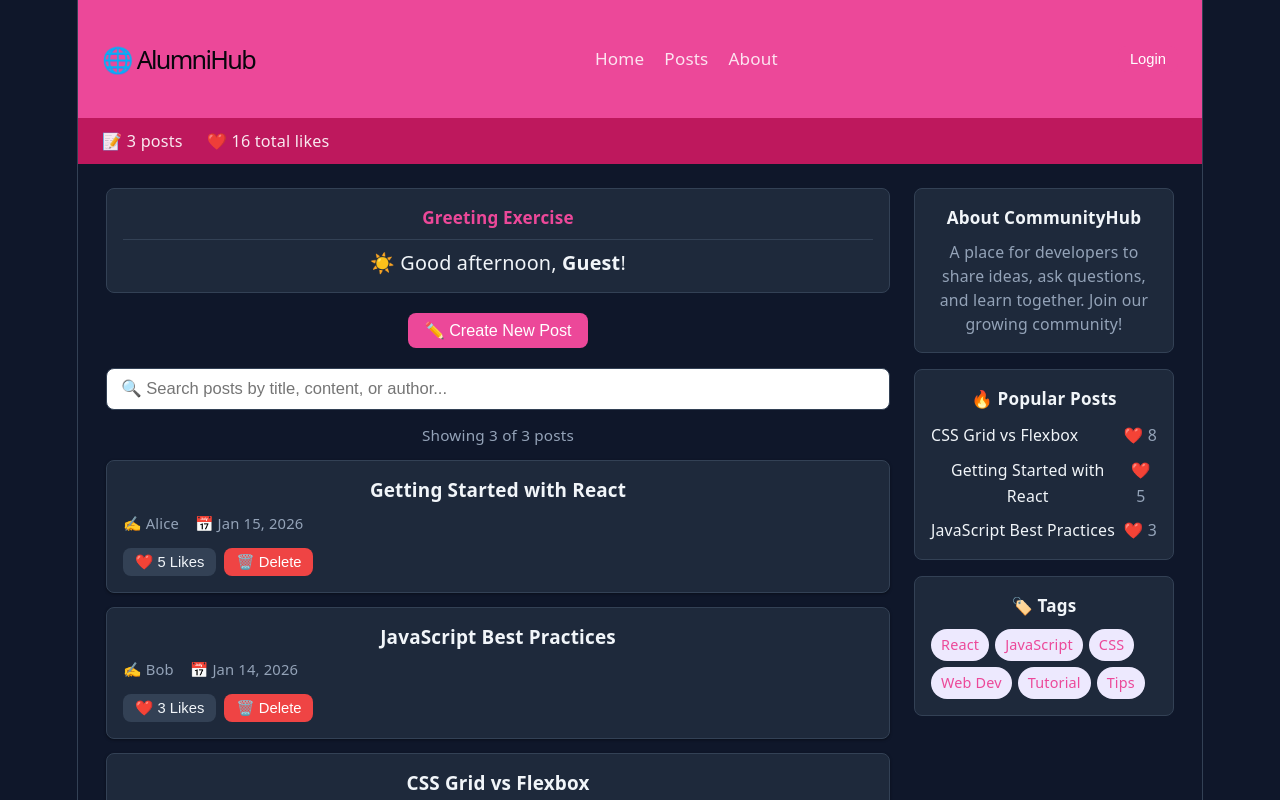
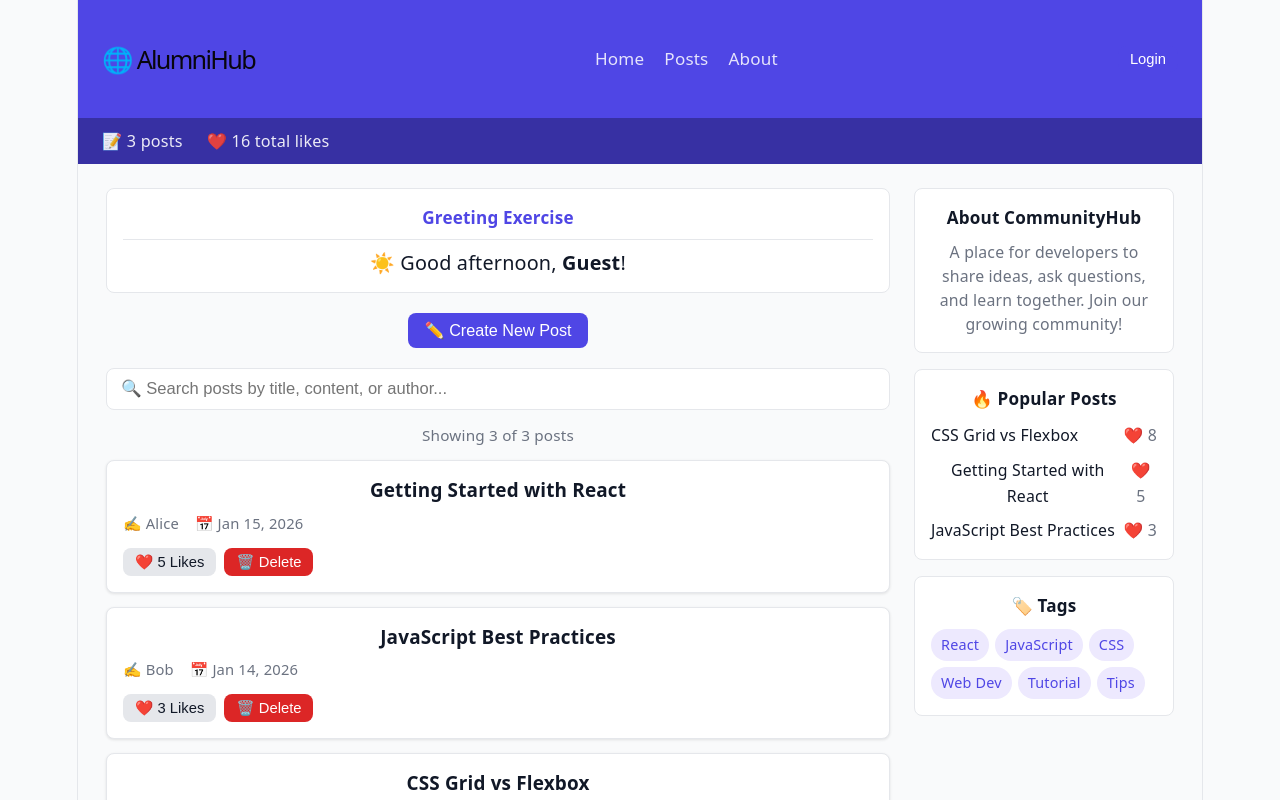
Before and after one commit to Connie-cloud-svg/iyf-s10-week-08-Connie-cloud-svg, a React (Vite) app: page / in a window 1280 px wide. Shown: the top 800 px of the page. Built offline with nearby package versions, Linux system fonts and the light colour scheme.

Commit message:
Refactor: CSS variables and component styles with daily challenge tasks
Updated CSS variables and styles for various components.

```diff
--- a/src/App.css
+++ b/src/App.css
@@ -1,17 +1,17 @@
 /* ── CSS Variables ────────────────────────────────── */
 :root {
-  --primary: #ec4899;
-  --primary-dark: #be185d;
-  --secondary: #f9a8d4;
-  --danger: #ef4444;
-  --danger-dark: #dc2626;
-  --bg: #0f172a;
-  --surface: #1e293b;
-  --border: #334155;
-  --text: #f1f5f9;
-  --text-muted: #94a3b8;
+  --primary: #4f46e5;
+  --primary-dark: #3730a3;
+  --secondary: #6b7280;
+  --danger: #dc2626;
+  --danger-dark: #b91c1c;
+  --bg: #f9fafb;
+  --surface: #ffffff;
+  --border: #e5e7eb;
+  --text: #111827;
+  --text-muted: #6b7280;
   --radius: 8px;
-  --shadow: 0 1px 3px rgba(0, 0, 0, 0.4);
+  --shadow: 0 1px 3px rgba(0, 0, 0, 0.1);
 }
 
 /* ── Reset & Base ─────────────────────────────────── */
@@ -58,8 +58,8 @@ a:hover { text-decoration: underline; }
 .btn { cursor: pointer; border: none; border-radius: var(--radius); font-size: 0.9rem; font-weight: 500; transition: background 0.15s; }
 .btn-primary   { background: var(--primary); color: white; padding: 8px 16px; }
 .btn-primary:hover { background: var(--primary-dark); }
-.btn-secondary { background: var(--border); color: var(--text); padding: 8px 16px; }
-.btn-secondary:hover { background: var(--text-muted); }
+.btn-secondary { background: #e5e7eb; color: var(--text); padding: 8px 16px; }
+.btn-secondary:hover { background: #d1d5db; }
 .btn-danger    { background: var(--danger); color: white; padding: 8px 16px; }
 .btn-danger:hover { background: var(--danger-dark); }
 .btn-small  { font-size: 0.82rem; padding: 5px 12px; }
@@ -79,10 +79,19 @@ a:hover { text-decoration: underline; }
 .card-header { padding: 12px 16px; border-bottom: 1px solid var(--border); }
 .card-title { font-size: 1rem; }
 .card-body { padding: 16px; }
-.card-elevated { box-shadow: 0 4px 12px rgba(0,0,0,0.08); }
+/* Day 2: Card variants */
+.card-default { border: 1px solid var(--border); }
+.card-primary { border: 2px solid var(--primary); box-shadow: 0 0 0 3px rgba(236,72,153,0.15); }
+.card-primary .card-header { background: var(--primary); }
+.card-primary .card-title { color: white; }
+.card-secondary { border: 2px solid var(--secondary); }
+.card-secondary .card-header { background: var(--border); }
+.card-outlined { background: transparent; border: 2px dashed var(--border); }
+.card-elevated { box-shadow: 0 4px 12px rgba(0,0,0,0.2); }
 
 /* ── Post List ────────────────────────────────────── */
 .post-list-section { display: flex; flex-direction: column; gap: 12px; }
+.post-list-search { }
 .post-list-count { font-size: 0.85rem; color: var(--text-muted); }
 .post-list { display: flex; flex-direction: column; gap: 14px; }
 .empty-state { text-align: center; padding: 30px; color: var(--text-muted); display: flex; flex-direction: column; align-items: center; gap: 10px; }
@@ -95,15 +104,16 @@ a:hover { text-decoration: underline; }
 .post-card-actions { display: flex; gap: 8px; }
 
 /* ── Create Post ──────────────────────────────────── */
+.create-post { }
 .create-post-form-wrapper { background: var(--surface); border: 1px solid var(--border); border-radius: var(--radius); padding: 20px; }
 .create-post-form-wrapper h3 { margin-bottom: 14px; }
 .create-post-form { display: flex; flex-direction: column; gap: 10px; }
 .create-post-actions { display: flex; gap: 8px; }
 
-/* Greeting  */
+/* ── Greeting ─────────────────────────────────────── */
 .greeting-message { font-size: 1.1rem; }
 
-/* User Card */
+/* ── User Card ────────────────────────────────────── */
 .user-card { display: flex; gap: 14px; align-items: flex-start; background: var(--surface); border: 1px solid var(--border); border-radius: var(--radius); padding: 16px; }
 .user-avatar { width: 48px; height: 48px; background: var(--primary); color: white; border-radius: 50%; display: flex; align-items: center; justify-content: center; font-size: 1.3rem; font-weight: bold; flex-shrink: 0; }
 .user-name { font-size: 1rem; margin-bottom: 2px; }
@@ -111,7 +121,7 @@ a:hover { text-decoration: underline; }
 .user-bio { font-size: 0.88rem; color: var(--text-muted); margin-bottom: 8px; }
 .user-stats { display: flex; gap: 14px; font-size: 0.82rem; color: var(--text-muted); }
 
-/*Exercises */
+/* ── Exercises ────────────────────────────────────── */
 .exercises-section { border-top: 2px dashed var(--border); padding-top: 20px; }
 .exercises-section h2 { margin-bottom: 16px; }
 .exercises-grid { display: grid; grid-template-columns: repeat(auto-fit, minmax(260px, 1fr)); gap: 16px; }
@@ -125,5 +135,18 @@ a:hover { text-decoration: underline; }
 
 /* Event demo */
 .event-items { display: flex; gap: 6px; }
-.event-log { background: #f3f4f6; border-radius: var(--radius); padding: 10px; font-size: 0.8rem; }
+.event-log { background: var(--border); border-radius: var(--radius); padding: 10px; font-size: 0.8rem; }
 .event-log-entry { color: var(--text-muted); margin-top: 4px; }
+
+/* ── Day 3: UserList ──────────────────────────────── */
+.user-list { display: flex; flex-direction: column; gap: 12px; }
+.user-list-empty { text-align: center; padding: 24px; color: var(--text-muted); font-size: 0.9rem; }
+
+/* ── Day 4: Button loading spinner ───────────────── */
+.btn-spinner { display: inline-flex; align-items: center; gap: 6px; }
+
+/* ── Day 5: PageLayout ────────────────────────────── */
+.layout { display: flex; flex-direction: column; min-height: 100vh; }
+.layout-body { display: flex; gap: 24px; max-width: 1100px; margin: 24px auto; padding: 0 16px; width: 100%; flex: 1; }
+.layout-with-sidebar { display: flex; }
+.layout-with-sidebar .main-content { flex: 1; }
```
